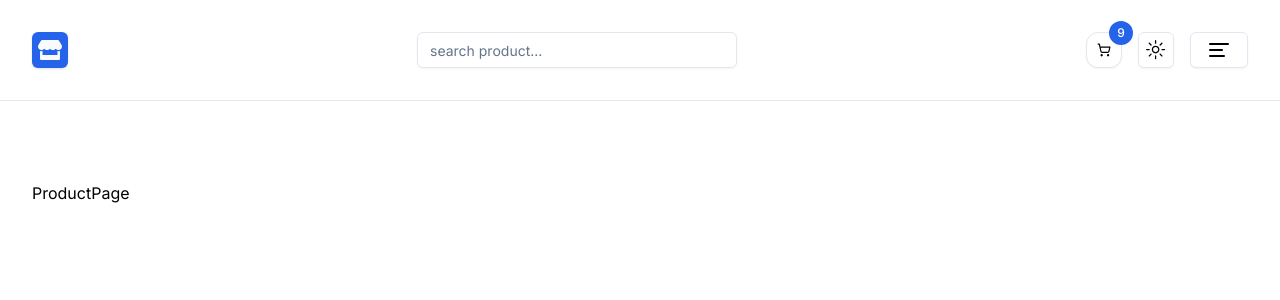
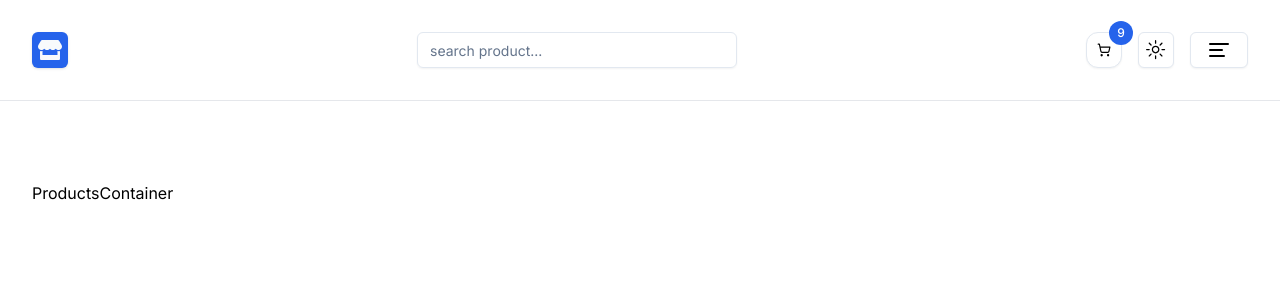
Before and after one commit to craftingweb/CozyNest, a Next.js app: page /products in a window 1280 px wide. Shown: the top 300 px of the page. Built offline with nearby package versions, Linux system fonts and the light colour scheme.

Commit message:
product container

```diff
--- /dev/null
+++ b/app/products/loading.tsx
@@ -0,0 +1,8 @@
+"use client";
+
+import LoadingContainer from "@/components/global/LoadingContainer";
+
+function loading() {
+  return <LoadingContainer />;
+}
+export default loading;
--- a/app/products/page.tsx
+++ b/app/products/page.tsx
@@ -1,4 +1,16 @@
-const ProductPage = () => {
-  return <div>ProductPage</div>;
-};
-export default ProductPage;
+import ProductsContainer from "@/components/products/ProductsContainer";
+
+async function ProductsPage({
+  searchParams,
+}: {
+  searchParams: { layout?: string; search?: string };
+}) {
+  const layout = searchParams.layout || "grid";
+  const search = searchParams.search || "";
+  return (
+    <>
+      <ProductsContainer layout={layout} search={search} />
+    </>
+  );
+}
+export default ProductsPage;
```
